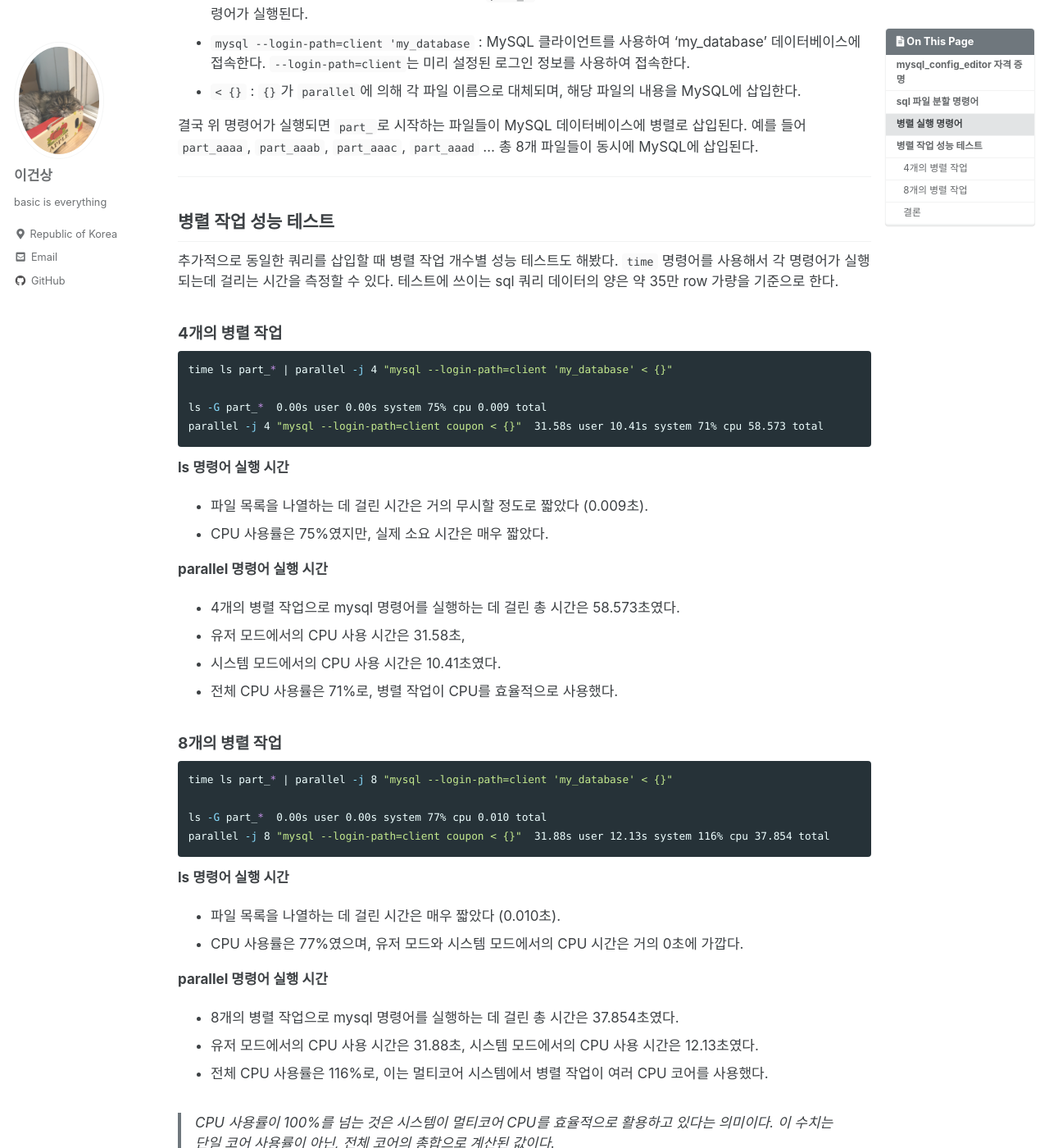
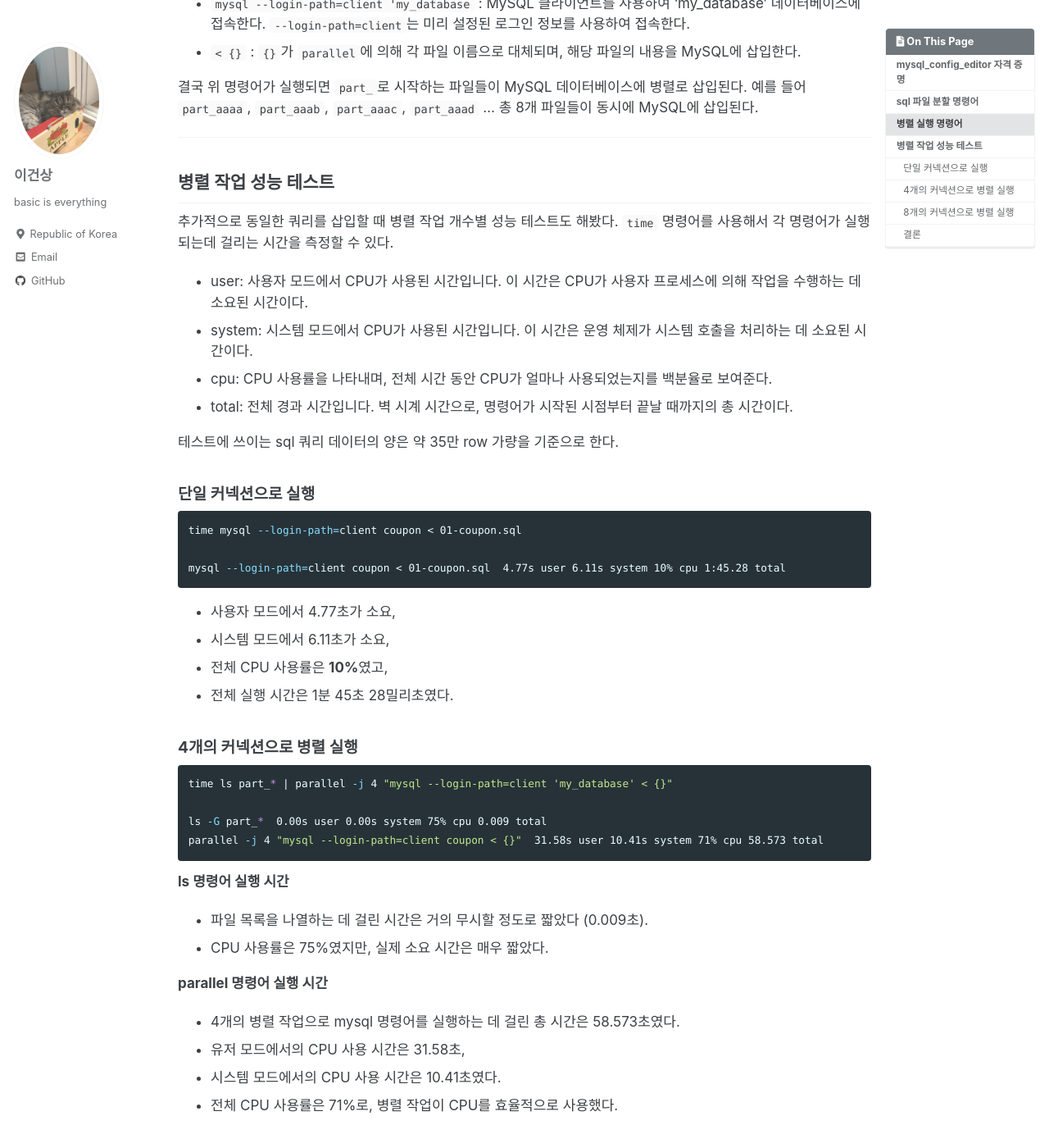
Before and after one commit to kunsanglee/kunsanglee.github.io, a Jekyll site: the page built from _posts/DB/2024-08-10-sql-파일-이용해서-데이터-저장.md, in a window 1280 px wide and 1400 px high, scrolled down 2451 px. Shown: the whole window at 82% size. Built offline with Jekyll 4.4.1, drawn with Linux system fonts in a browser that asks for light colours; cached includes are drawn as plain includes; comment, search, counter and statistics services are not loaded; some of the changed text lies outside the part shown.

Commit message:
refactor: sql 파일 이용해서 데이터 저장

````diff
--- a/_posts/DB/2024-08-10-sql-파일-이용해서-데이터-저장.md
+++ b/_posts/DB/2024-08-10-sql-파일-이용해서-데이터-저장.md
@@ -65,9 +65,7 @@
 
 파일 읽기/쓰기가 많이 발생하는 작업의 경우, 디스크 I/O 성능도 중요한 요소이다. SSD를 사용하는 경우 더 많은 병렬 작업을 실행할 수 있지만, HDD를 사용하는 경우 디스크 병목 현상을 피하기 위해 병렬 작업 수를 줄이는 것이 좋다.
 
-병렬 작업 수가 너무 많으면 메모리 부족 현상이 발생할 수 있다. 각 작업이 얼마나 많은 메모리를 사용하는지를 고려하여 적절한 병렬 작업 수를 결정해야 한다.
-
-현재 내 환경을 예로 들면, M1 MacBook Pro(16GB RAM, 1TB SSD)이기 때문에 8~12개 정도 병렬 작업을 실행하는 것이 적절할 것이다.
+병렬 작업 수가 너무 많으면 메모리 부족 현상이 발생할 수 있다. 각 작업이 얼마나 많은 메모리를 사용하는지를 고려하여 적절한 병렬 작업 수를 결정해야 한다. 현재 내 환경을 예로 들면, M1 MacBook Pro(16GB RAM, 1TB SSD)이기 때문에 8~12개 정도 병렬 작업을 실행하는 것이 적절할 것이다.
 
 사전 작업으로 mysql에 database를 생성하고, Entity를 바탕으로 테이블을 생성하여 insert 쿼리를 실행하기 위한 모든 준비를 마쳤다.
 
@@ -93,9 +91,25 @@
 
 추가적으로 동일한 쿼리를 삽입할 때 병렬 작업 개수별 성능 테스트도 해봤다.
 `time` 명령어를 사용해서 각 명령어가 실행되는데 걸리는 시간을 측정할 수 있다.
+- user: 사용자 모드에서 CPU가 사용된 시간입니다. 이 시간은 CPU가 사용자 프로세스에 의해 작업을 수행하는 데 소요된 시간이다.
+- system: 시스템 모드에서 CPU가 사용된 시간입니다. 이 시간은 운영 체제가 시스템 호출을 처리하는 데 소요된 시간이다.
+- cpu: CPU 사용률을 나타내며, 전체 시간 동안 CPU가 얼마나 사용되었는지를 백분율로 보여준다.
+- total: 전체 경과 시간입니다. 벽 시계 시간으로, 명령어가 시작된 시점부터 끝날 때까지의 총 시간이다.
+
 테스트에 쓰이는 sql 쿼리 데이터의 양은 약 35만 row 가량을 기준으로 한다.
 
-### 4개의 병렬 작업
+### 단일 커넥션으로 실행
+```bash
+time mysql --login-path=client coupon < 01-coupon.sql
+
+mysql --login-path=client coupon < 01-coupon.sql  4.77s user 6.11s system 10% cpu 1:45.28 total
+```
+- 사용자 모드에서 4.77초가 소요,
+- 시스템 모드에서 6.11초가 소요,
+- 전체 CPU 사용률은 **10%**였고,
+- 전체 실행 시간은 1분 45초 28밀리초였다.
+
+### 4개의 커넥션으로 병렬 실행
 ```bash
 time ls part_* | parallel -j 4 "mysql --login-path=client 'my_database' < {}"
 
@@ -112,7 +126,7 @@
 - 시스템 모드에서의 CPU 사용 시간은 10.41초였다.
 - 전체 CPU 사용률은 71%로, 병렬 작업이 CPU를 효율적으로 사용했다.
 
-### 8개의 병렬 작업
+### 8개의 커넥션으로 병렬 실행
 ```bash
 time ls part_* | parallel -j 8 "mysql --login-path=client 'my_database' < {}"
 
@@ -131,4 +145,4 @@
 > CPU 사용률이 100%를 넘는 것은 시스템이 멀티코어 CPU를 효율적으로 활용하고 있다는 의미이다. 이 수치는 단일 코어 사용률이 아닌, 전체 코어의 총합으로 계산된 값이다.
 
 ### 결론
-현재 나의 환경에서는 8코어 CPU를 사용하고 있기 때문에 위에서 예상한 것 처럼 8개의 병렬 작업이, 4개 병렬 작업 보다 35% 가량 더 효율적으로 작업할 수 있다는 것을 확인할 수 있었다.
+단일 커넥션 실행의 소요 시간은 105.28초였고, 8개 커넥션 실행의 소요 시간은 37.854초로, 단일 커넥션 대비 성능 향상 비율이 약 278%였다. 또한 8개의 병렬 작업이 4개의 병렬 작업보다 약 35% 더 효율적이라는 것 또한 확인했다. 이 결과는 병렬로 작업할 수 있는 상황에서 단일 커넥션 대신 병렬 작업을 적절히 활용하면 데이터베이스 작업의 성능이 크게 향상될 수 있음을 확인할 수 있다. 따라서, 병렬 처리가 가능한 상황이라면 환경에 맞게 병렬 작업을 적극적으로 사용하여 성능을 극대화하는 것이 중요하다.
````
Also changed, not shown: 1 other file.
